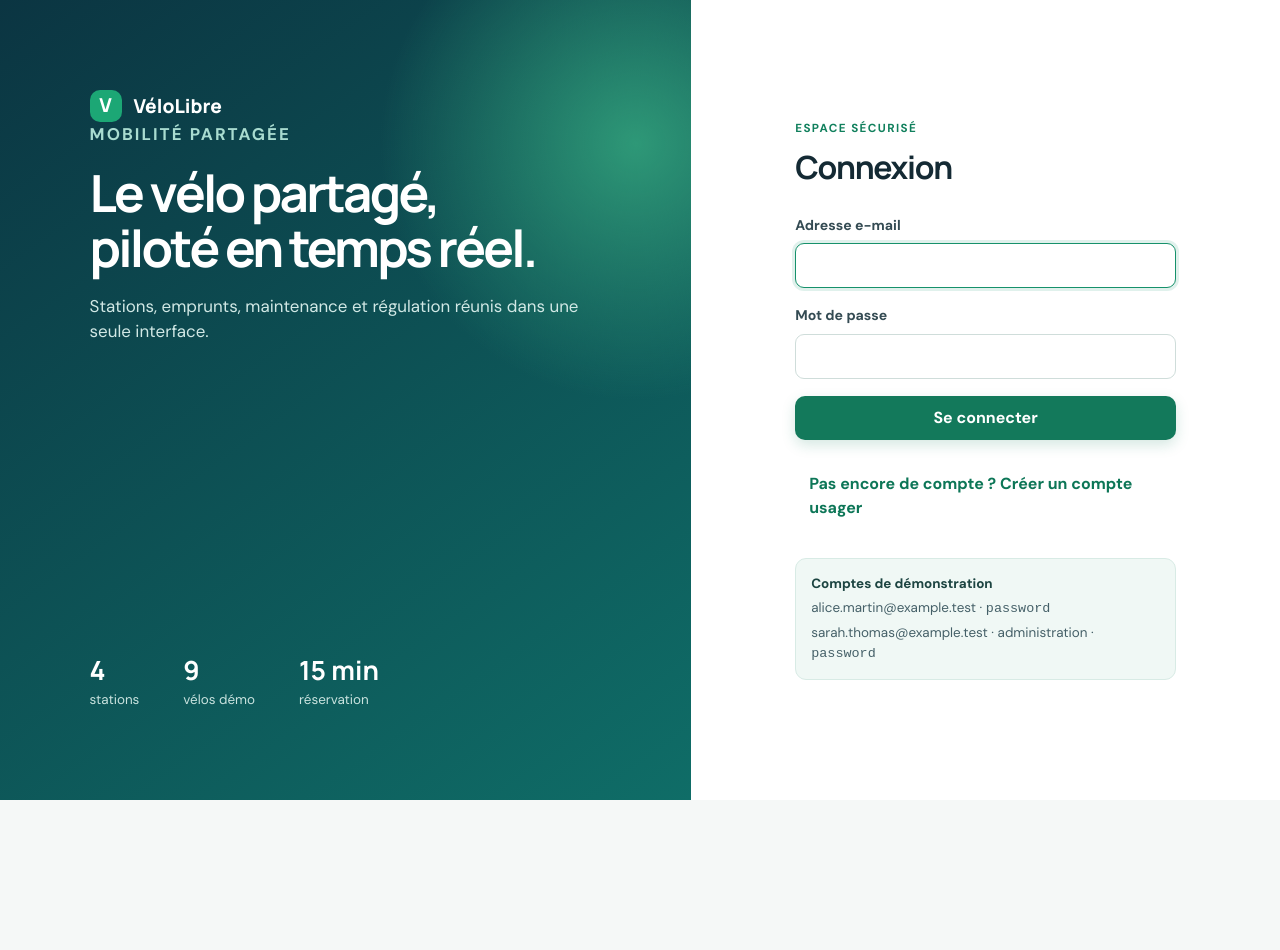
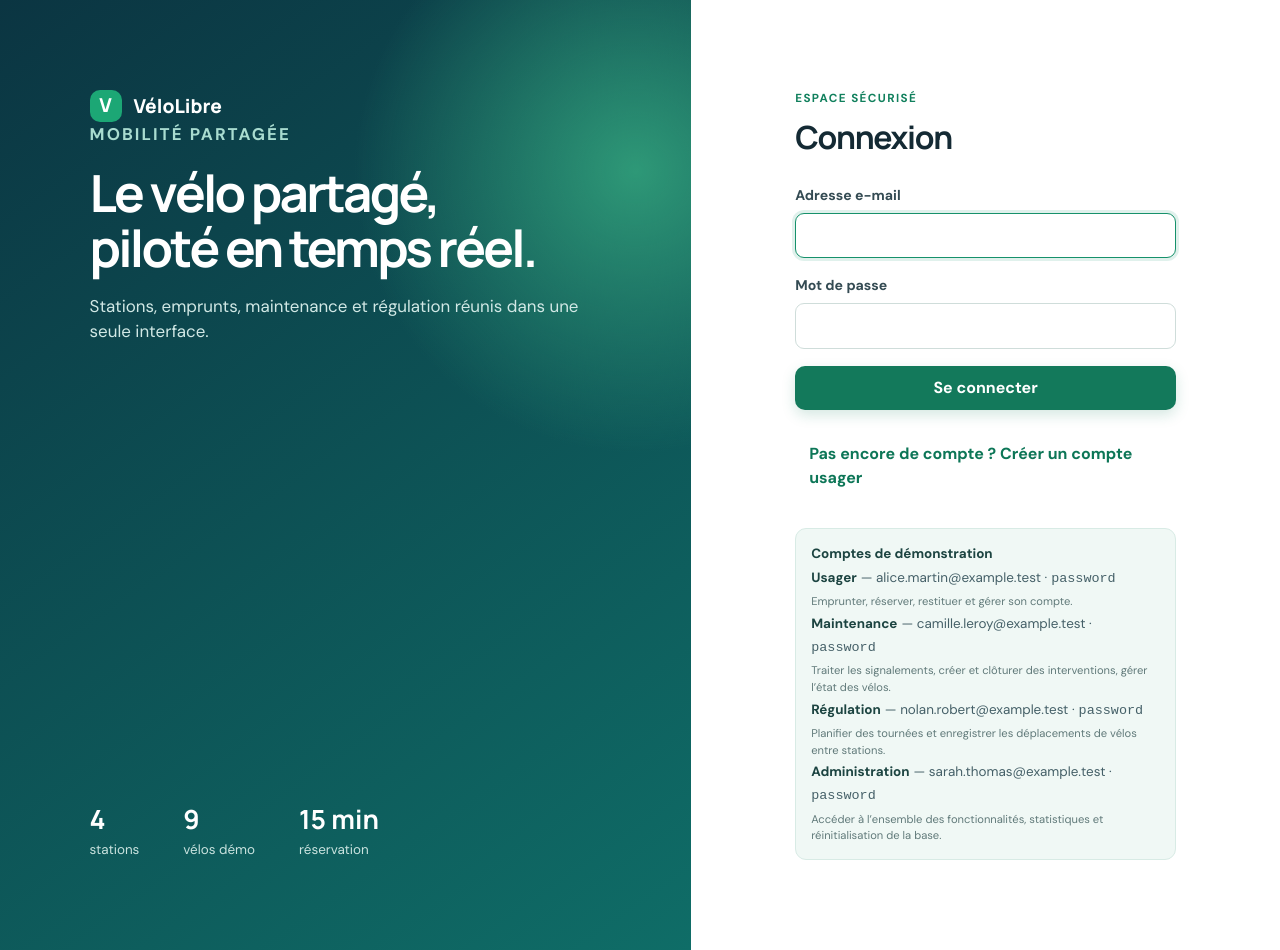
Before and after one commit to BornetFloryan/Projet_Velo_Libre_Service, a Vue app: page /connexion in a window 1280 px wide. Before the commit the page ends 800 px from the top, so only its background shows below. Built offline with nearby package versions, Linux system fonts and the light colour scheme; no server answers.

Commit message:
Documenter les comptes de démonstration

```diff
--- a/client/src/views/auth/LoginView.vue
+++ b/client/src/views/auth/LoginView.vue
@@ -38,8 +38,10 @@ async function submit() {
       <RouterLink class="link centered" to="/inscription">Pas encore de compte ? Créer un compte usager</RouterLink>
       <aside class="demo-box">
         <b>Comptes de démonstration</b>
-        <span>alice.martin@example.test · <code>password</code></span>
-        <span>sarah.thomas@example.test · administration · <code>password</code></span>
+        <span><b>Usager</b> — alice.martin@example.test · <code>password</code><small>Emprunter, réserver, restituer et gérer son compte.</small></span>
+        <span><b>Maintenance</b> — camille.leroy@example.test · <code>password</code><small>Traiter les signalements, créer et clôturer des interventions, gérer l’état des vélos.</small></span>
+        <span><b>Régulation</b> — nolan.robert@example.test · <code>password</code><small>Planifier des tournées et enregistrer les déplacements de vélos entre stations.</small></span>
+        <span><b>Administration</b> — sarah.thomas@example.test · <code>password</code><small>Accéder à l’ensemble des fonctionnalités, statistiques et réinitialisation de la base.</small></span>
       </aside>
     </section>
   </main>
--- a/client/style.css
+++ b/client/style.css
@@ -48,6 +48,8 @@ select { cursor: pointer; }
 .auth-form-panel label { margin-bottom: 15px; }
 .demo-box { display: flex; flex-direction: column; gap: 4px; margin-top: 28px; padding: 15px; border: 1px solid #d8ebe5; border-radius: 11px; background: #f0f8f5; color: #456068; font-size: .84rem; }
 .demo-box b { color: #1c4441; }
+.demo-box span { display: flex; flex-wrap: wrap; gap: 4px; align-items: baseline; }
+.demo-box small { display: block; width: 100%; color: #617a7a; }
 .centered { display: block; width: fit-content; margin: 22px auto 0; }
 
 .app-shell { min-height: 100vh; }
```
